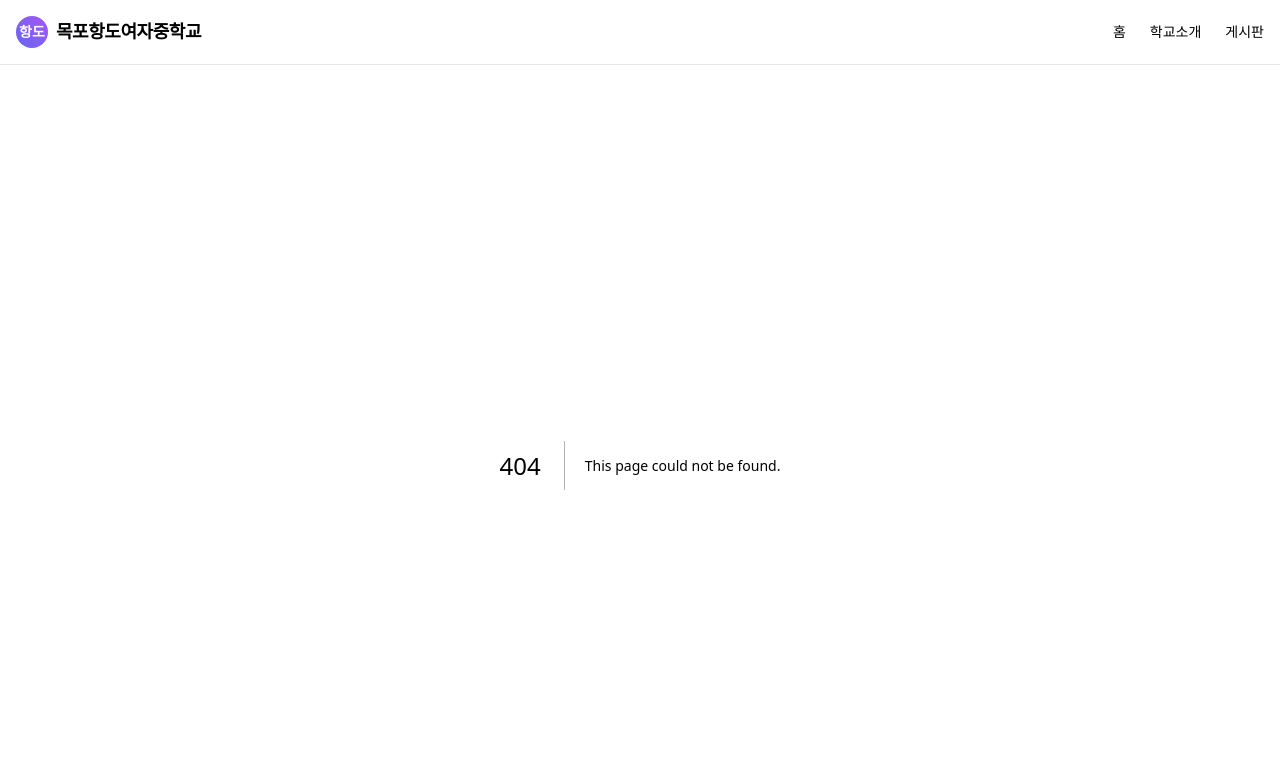
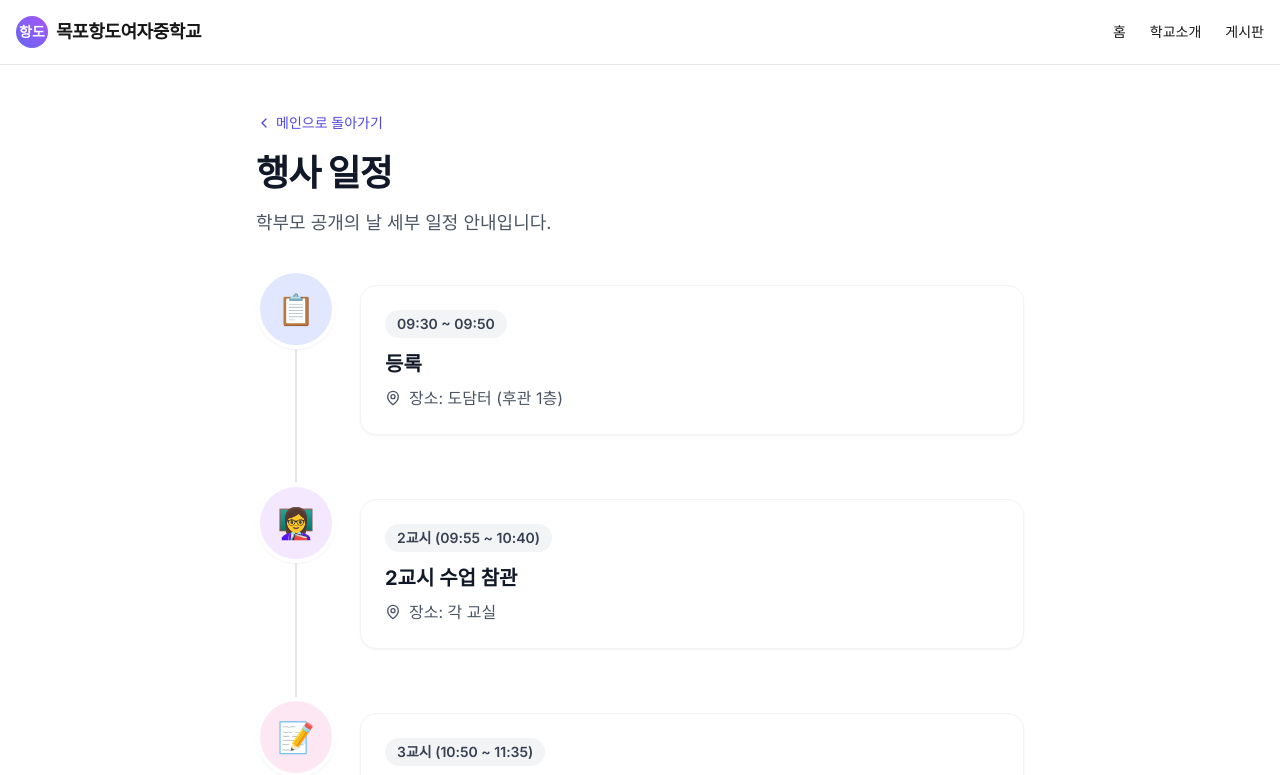
Before and after one commit to tmdhee-max/AIopenclass, a Next.js app: page /schedule in a window 1280 px wide. Before the commit this address had no page. Shown: the top 775 px of the page. Built offline with nearby package versions, Linux system fonts and the light colour scheme.

Commit message:
feat: add schedule page with timeline UI

```diff
--- a/app/page.tsx
+++ b/app/page.tsx
@@ -1,3 +1,5 @@
+import Link from "next/link";
+
 export default function Home() {
   return (
     <div className="flex flex-col items-center justify-center pt-20 pb-32 px-4 sm:px-6 lg:px-8">
@@ -51,7 +53,7 @@ export default function Home() {
         </a>
 
         {/* 행사일정 배너 */}
-        <div className="group relative overflow-hidden rounded-2xl bg-white dark:bg-zinc-900 border border-gray-100 dark:border-zinc-800 p-6 shadow-sm hover:shadow-xl transition-all duration-300 hover:-translate-y-1 cursor-pointer">
+        <Link href="/schedule" className="group relative overflow-hidden rounded-2xl bg-white dark:bg-zinc-900 border border-gray-100 dark:border-zinc-800 p-6 shadow-sm hover:shadow-xl transition-all duration-300 hover:-translate-y-1 block cursor-pointer">
           <div className="absolute inset-0 bg-gradient-to-br from-purple-50 to-white dark:from-purple-900/20 dark:to-zinc-900 opacity-0 group-hover:opacity-100 transition-opacity"></div>
           <div className="relative z-10 flex flex-col items-center text-center space-y-4">
             <div className="p-4 bg-purple-100 dark:bg-purple-900/50 rounded-full text-purple-600 dark:text-purple-400 group-hover:scale-110 transition-transform duration-300">
@@ -60,7 +62,7 @@ export default function Home() {
             <h3 className="font-bold text-xl text-gray-900 dark:text-white">행사일정</h3>
             <p className="text-sm text-gray-500 dark:text-gray-400">행사의 세부 일정을 확인하세요.</p>
           </div>
-        </div>
+        </Link>
 
         {/* 2교시 참관 배너 */}
         <div className="group relative overflow-hidden rounded-2xl bg-white dark:bg-zinc-900 border border-gray-100 dark:border-zinc-800 p-6 shadow-sm hover:shadow-xl transition-all duration-300 hover:-translate-y-1 cursor-pointer">
--- /dev/null
+++ b/app/schedule/page.tsx
@@ -0,0 +1,98 @@
+import Link from "next/link";
+
+export default function SchedulePage() {
+  const schedules = [
+    {
+      time: "09:30 ~ 09:50",
+      title: "등록",
+      location: "도담터 (후관 1층)",
+      icon: "📋",
+      color: "bg-indigo-100 text-indigo-600 dark:bg-indigo-900/50 dark:text-indigo-400"
+    },
+    {
+      time: "2교시 (09:55 ~ 10:40)",
+      title: "2교시 수업 참관",
+      location: "각 교실",
+      icon: "👩‍🏫",
+      color: "bg-purple-100 text-purple-600 dark:bg-purple-900/50 dark:text-purple-400"
+    },
+    {
+      time: "3교시 (10:50 ~ 11:35)",
+      title: "3교시 수업 참관",
+      location: "각 교실",
+      icon: "📝",
+      color: "bg-pink-100 text-pink-600 dark:bg-pink-900/50 dark:text-pink-400"
+    },
+    {
+      time: "11:45 ~ 12:10",
+      title: "참관록 작성 및 제출",
+      location: "도담터 (후관 1층)",
+      icon: "✉️",
+      color: "bg-emerald-100 text-emerald-600 dark:bg-emerald-900/50 dark:text-emerald-400"
+    },
+    {
+      time: "점심시간 (12:10 ~ 12:30)",
+      title: "급식 모니터링",
+      location: "급식실",
+      icon: "🍱",
+      color: "bg-amber-100 text-amber-600 dark:bg-amber-900/50 dark:text-amber-400"
+    }
+  ];
+
+  return (
+    <div className="flex flex-col items-center pt-12 pb-32 px-4 sm:px-6 lg:px-8 min-h-screen">
+
+      <div className="w-full max-w-3xl space-y-8 animate-in fade-in slide-in-from-bottom-4 duration-1000 ease-in-out">
+
+        {/* 상단 네비게이션 및 타이틀 */}
+        <div className="space-y-4">
+          <Link href="/" className="inline-flex items-center text-sm font-medium text-indigo-600 dark:text-indigo-400 hover:text-indigo-800 dark:hover:text-indigo-300 transition-colors">
+            <svg xmlns="http://www.w3.org/2000/svg" width="16" height="16" viewBox="0 0 24 24" fill="none" stroke="currentColor" strokeWidth="2" strokeLinecap="round" strokeLinejoin="round" className="mr-1"><path d="m15 18-6-6 6-6"/></svg>
+            메인으로 돌아가기
+          </Link>
+          <h1 className="text-3xl sm:text-4xl font-extrabold tracking-tight text-gray-900 dark:text-white">
+            행사 일정
+          </h1>
+          <p className="text-lg text-gray-600 dark:text-gray-300">
+            학부모 공개의 날 세부 일정 안내입니다.
+          </p>
+        </div>
+
+        {/* 타임라인 형식의 일정표 */}
+        <div className="relative mt-12 pl-4 sm:pl-0">
+          {/* 세로선 */}
+          <div className="absolute left-[27px] sm:left-[39px] top-4 bottom-4 w-0.5 bg-gray-200 dark:bg-gray-800"></div>
+
+          <div className="space-y-12">
+            {schedules.map((item, index) => (
+              <div key={index} className="relative flex items-start gap-6 group">
+
+                {/* 아이콘 */}
+                <div className={`relative z-10 flex-shrink-0 w-14 h-14 sm:w-20 sm:h-20 rounded-full flex items-center justify-center text-2xl sm:text-3xl border-4 border-white dark:border-black shadow-sm transition-transform duration-300 group-hover:scale-110 ${item.color}`}>
+                  {item.icon}
+                </div>
+
+                {/* 내용 카드 */}
+                <div className="flex-1 pt-2 sm:pt-4">
+                  <div className="bg-white dark:bg-zinc-900 border border-gray-100 dark:border-zinc-800 rounded-2xl p-6 shadow-sm hover:shadow-md transition-all duration-300 group-hover:-translate-y-1">
+                    <div className="inline-block px-3 py-1 mb-3 text-sm font-semibold rounded-full bg-gray-100 dark:bg-zinc-800 text-gray-700 dark:text-gray-300">
+                      {item.time}
+                    </div>
+                    <h3 className="text-xl font-bold text-gray-900 dark:text-white mb-2">
+                      {item.title}
+                    </h3>
+                    <div className="flex items-center text-gray-600 dark:text-gray-400 mt-2">
+                      <svg xmlns="http://www.w3.org/2000/svg" width="16" height="16" viewBox="0 0 24 24" fill="none" stroke="currentColor" strokeWidth="2" strokeLinecap="round" strokeLinejoin="round" className="mr-2"><path d="M20 10c0 6-8 12-8 12s-8-6-8-12a8 8 0 0 1 16 0Z"/><circle cx="12" cy="10" r="3"/></svg>
+                      <span>장소: {item.location}</span>
+                    </div>
+                  </div>
+                </div>
+              </div>
+            ))}
+          </div>
+        </div>
+
+      </div>
+    </div>
+  );
+}
```
